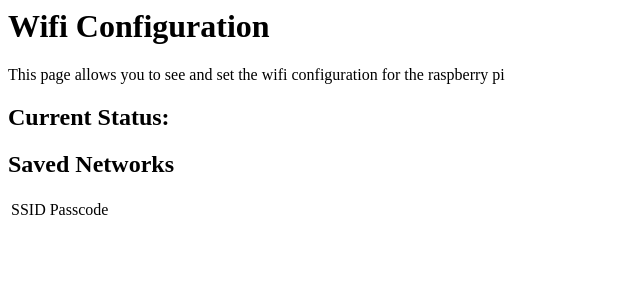
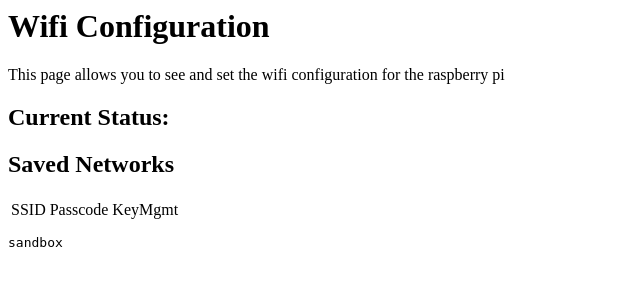
Before and after one commit to CalmEQ/calmeq-mypi, a PHP site: page /wifi.php in a window 1280 px wide. Shown: the top 300 px of the page, without its empty margins (0-640 px from the left). Run offline with PHP 8.4, Linux system fonts and the light colour scheme.

Commit message:
start listing wifi info and add favicon

```diff
--- a/www/index.php
+++ b/www/index.php
@@ -7,5 +7,8 @@
     <?php system('uname -a') ?><br>
     <h2>Wifi Configuration</h2>
     <a href="wifi.php">Wifi Configuration</a><br>
+    <br>
+    Hi Lauren!!!
+
   </body>
 </html>
--- a/www/wifi.php
+++ b/www/wifi.php
@@ -21,9 +21,11 @@
     <h2>Saved Networks</h2>
     <table>
       <tr>
-          <td>SSID</td><td>Passcode</td>
+        <td>SSID</td><td>Passcode</td><td>KeyMgmt</td>
       </tr>
     </table>
+    <pre><?php system('whoami'); ?></pre>
+    <pre><?php exec('/home/pi/calmeq-mypi/bin/listnetworks.sh', $list); echo implode("<br>", $list) ?></pre>
   </body>
 
 
```
Also changed, not shown: www/favicon.ico (added), 2 other files. Lines whose indentation alone changed are shown as unchanged.
